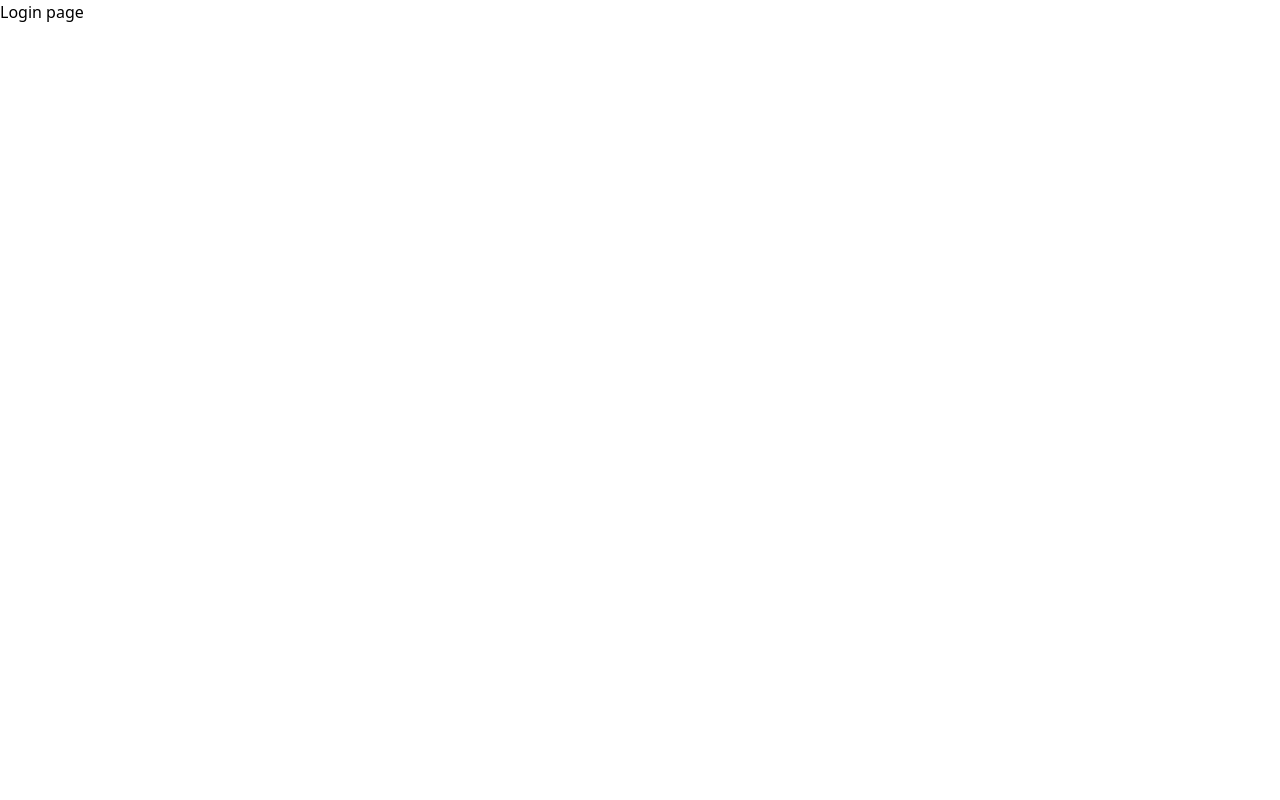
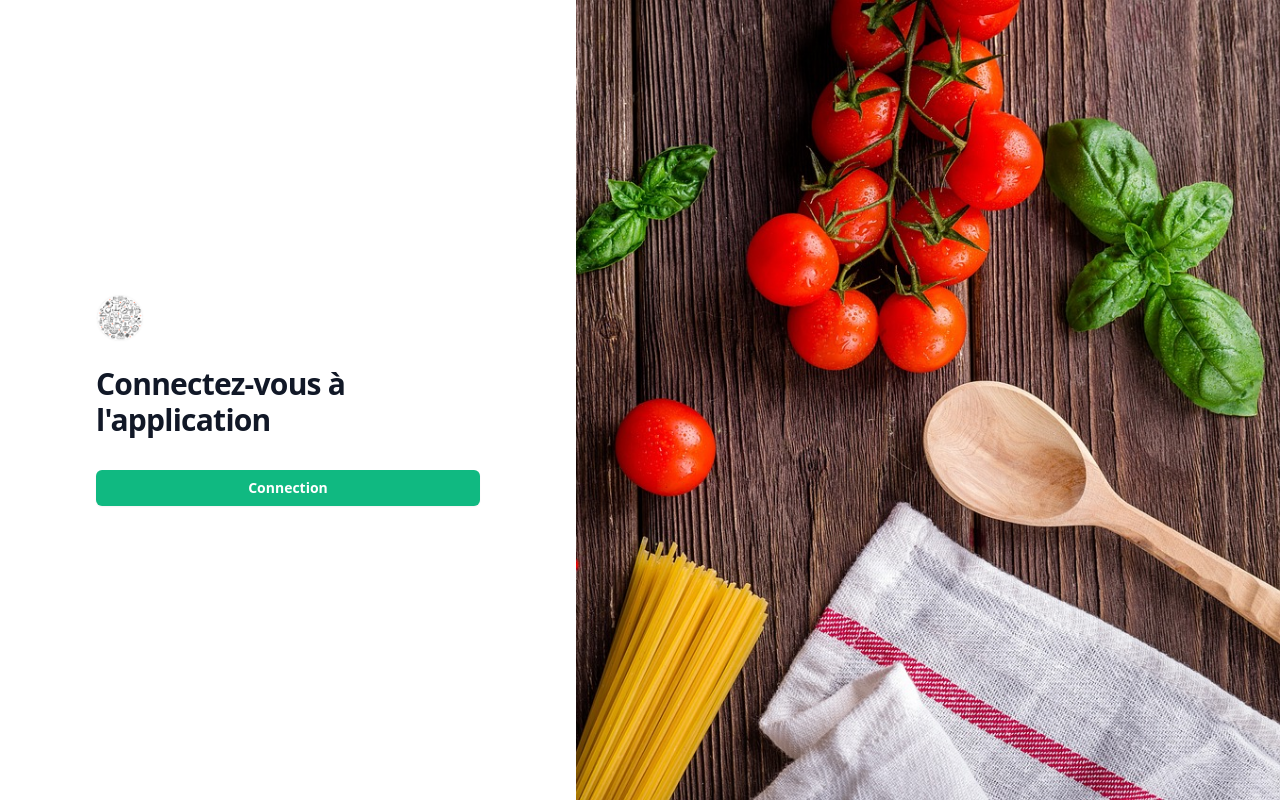
Before and after one commit to quentinHiribarne/Challenge-Stack-API-Vuejs, a Vue app in the folder calories-calculator/: page /login in a window 1280 px wide. Built offline with nearby package versions, Linux system fonts and the light colour scheme.

Commit message:
Login screen style

```diff
--- a/calories-calculator/src/views/Login.vue
+++ b/calories-calculator/src/views/Login.vue
@@ -1,3 +1,35 @@
 <template>
-    Login page
+    <div class="flex min-h-screen">
+        <div class="flex flex-1 flex-col justify-center py-12 px-4 sm:px-6 lg:flex-none lg:px-20 xl:px-24">
+            <div class="mx-auto w-full max-w-sm lg:w-96">
+                <div>
+                    <img class="h-12 w-auto"
+                        src="../assets/logo.jpg"
+                        alt="Logo de l'application, ensemble d'icônes de nourriture dans un cercle."
+                    />
+                    <h2 class="mt-6 text-3xl font-bold tracking-tight text-gray-900">
+                        Connectez-vous à l'application
+                    </h2>
+                    </div>
+
+                <div class="mt-8">
+
+                <div class="mt-6">
+                    <div>
+                        <button type="submit"
+                            class="flex w-full justify-center rounded-md bg-emerald-500 py-2 px-3 text-sm font-semibold text-white shadow-sm hover:bg-emerald-400 focus-visible:outline focus-visible:outline-2 focus-visible:outline-offset-2 focus-visible:outline-emerald-500">
+                            Connection
+                        </button>
+                    </div>
+                </div>
+                </div>
+            </div>
+        </div>
+
+        <div class="relative hidden w-0 flex-1 md:block">
+            <img class="absolute inset-0 h-full w-full object-cover object-right"
+                src="../assets/home-banner.jpg"
+                alt="Mise en scène esthétique d'ingrédients et ustensiles pour une recette de spaghetti et tomates." />
+        </div>
+    </div>
 </template>
```
Also changed, not shown: calories-calculator/src/assets/home-banner.jpg (added), calories-calculator/src/assets/logo.jpg (added).
